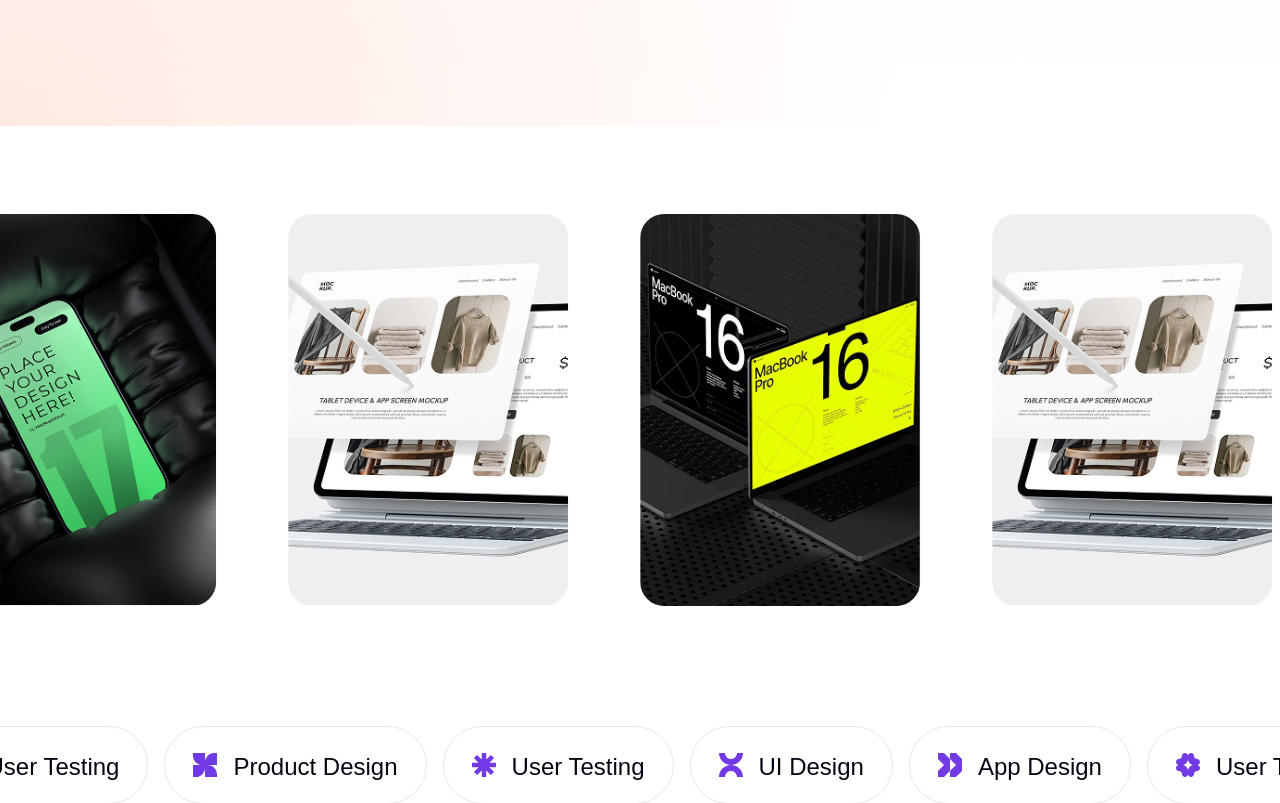
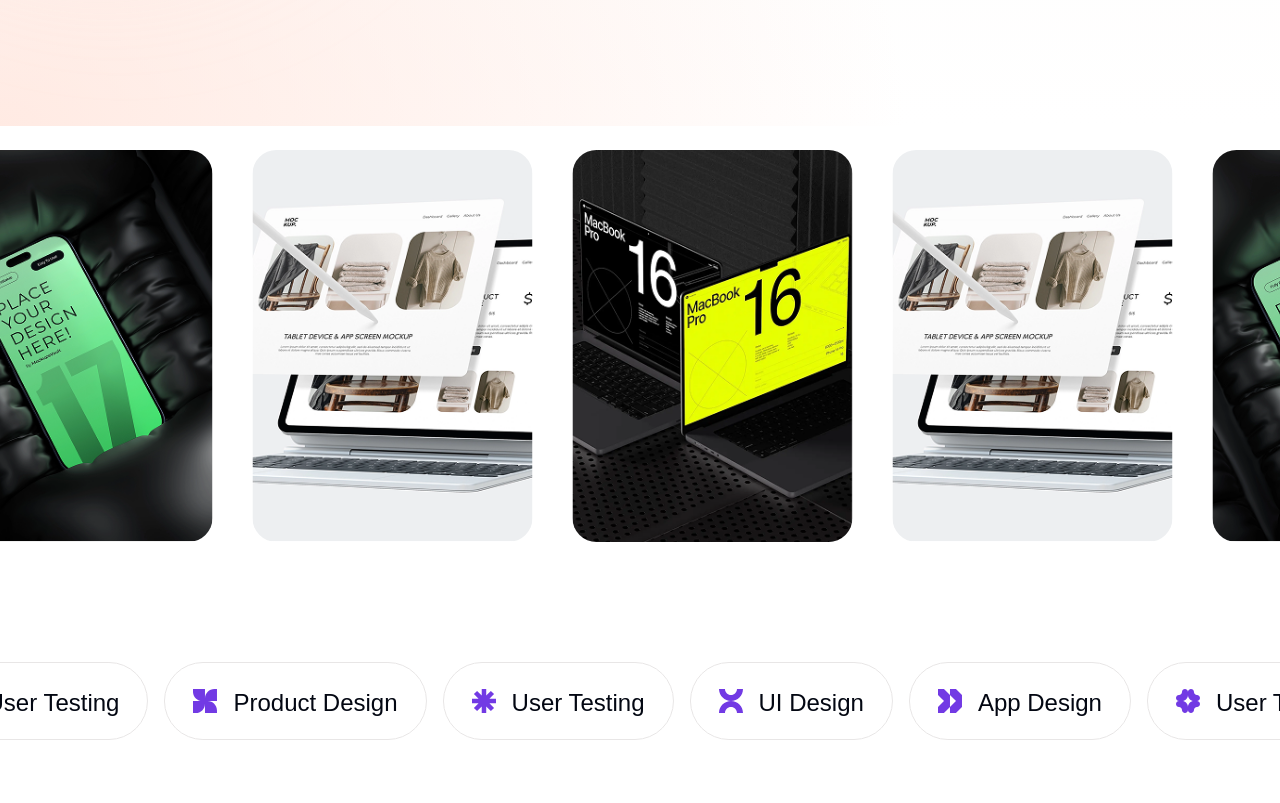
Before and after one commit to SparkStudio-Ltd/userlify, a Next.js app: page / in a window 1280 px wide. Shown: the part 760-1563 px from the top of the page. Built offline with nearby package versions, Linux system fonts and the light colour scheme; a web font is replaced by a local one.

Commit message:
fix: Adjust padding in SliderSection and ImageSlider for consistency

```diff
--- a/src/components/sections/SliderSection.tsx
+++ b/src/components/sections/SliderSection.tsx
@@ -4,7 +4,7 @@
 
 export default function SliderSection() {
     return (
-        <section className="w-full py-16 bg-white">
+        <section className="w-full pt-0 pb-16 bg-white">
             <div className="w-full">
                 {/* Image Slider - Right to Left */}
                 <ImageSlider slides={imageSliderData.slides} />
--- a/src/components/sliders/ImageSlider.tsx
+++ b/src/components/sliders/ImageSlider.tsx
@@ -51,7 +51,7 @@
                 {slides.map((slide) => (
                     <div
                         key={slide.id}
-                        className="slide-item flex-shrink-0 py-6 px-4"
+                        className="slide-item flex-shrink-0 py-6"
                     >
                         <div className="relative w-[280px] h-[392px] rounded-[24px] overflow-hidden">
                             <Image
```
